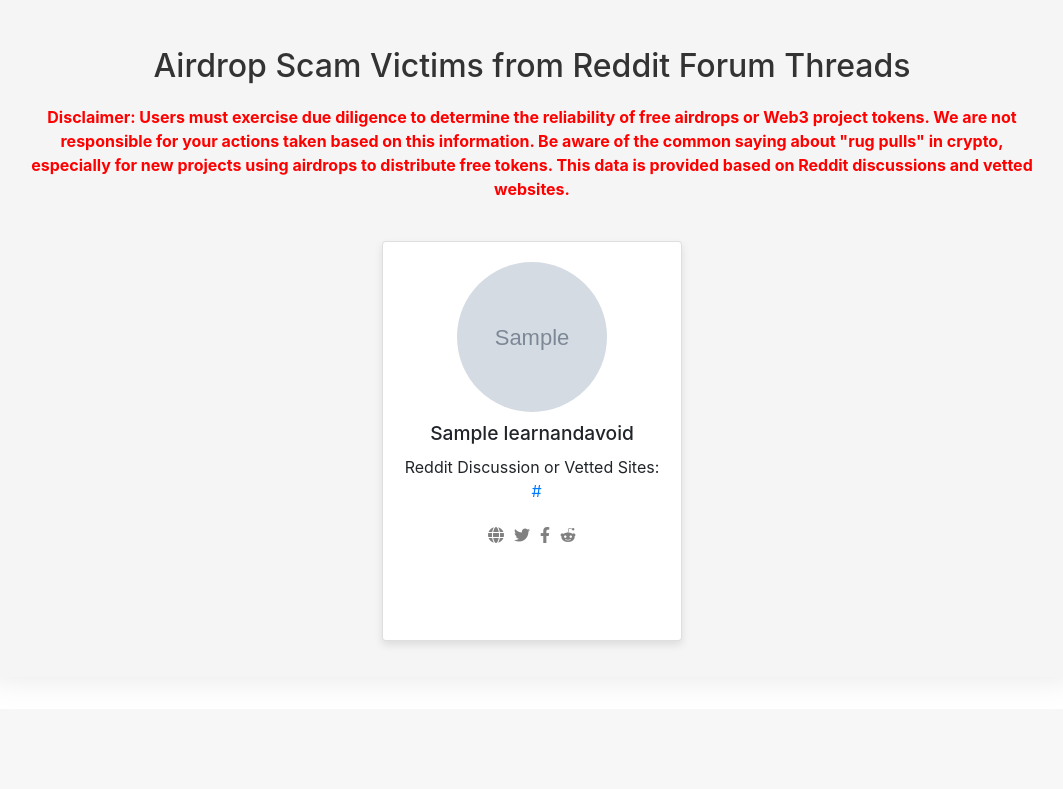
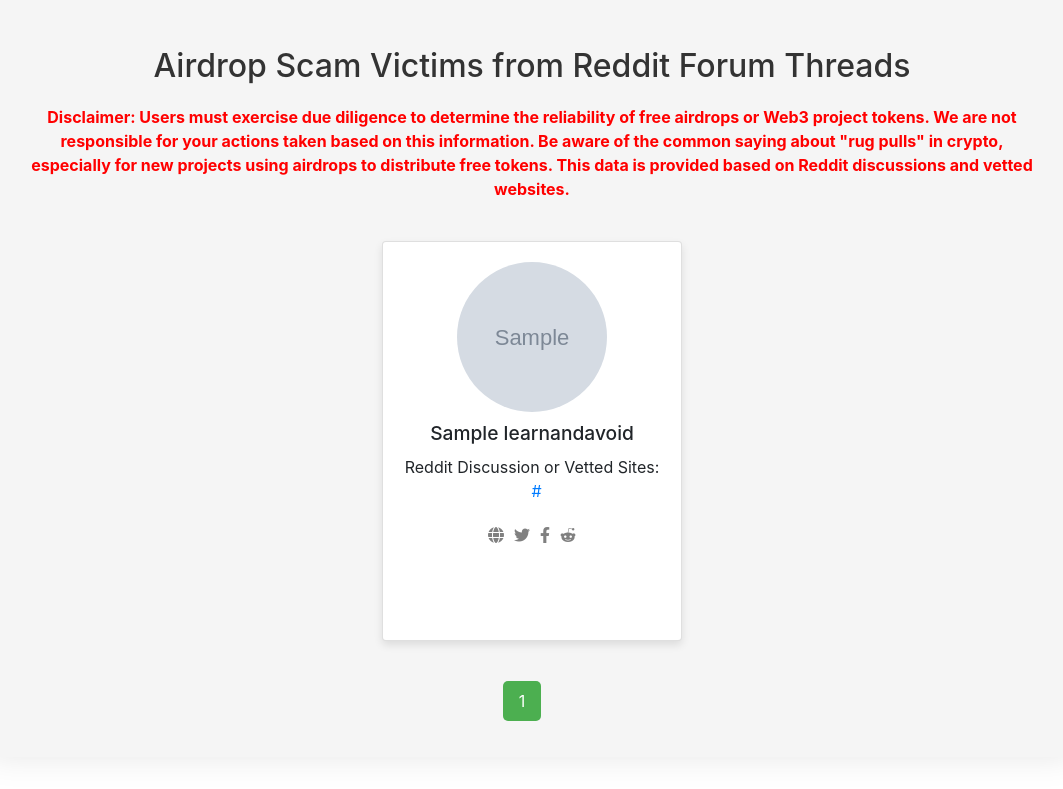
Before and after one commit to Teng-Jun/ITP_Group-23, a PHP site: page /learn_avoid.php in a window 1280 px wide. Shown: the part 193-982 px from the top of the page, without its empty margins (108-1171 px from the left). Before the commit the page ends 839 px from the top, so only its background shows below. Run offline with PHP 8.4, Linux system fonts and the light colour scheme; tables that the repository leaves empty or names only in its code hold one stand-in row (values such as "Sample post"); grey boxes marked "Sample" are stand-in pictures.

Commit message:
implement user friendly
added pages

```diff
--- a/Website Related/AirGuard/learn_avoid.php
+++ b/Website Related/AirGuard/learn_avoid.php
@@ -95,6 +95,30 @@
             margin: 20px;
             text-align: center;
         }
+
+        .pagination {
+            display: flex;
+            justify-content: center;
+            padding: 20px;
+        }
+
+        .pagination a {
+            color: black;
+            padding: 8px 16px;
+            text-decoration: none;
+            transition: background-color .3s;
+        }
+
+        .pagination a.active {
+            background-color: #4CAF50;
+            color: white;
+            border-radius: 5px;
+        }
+
+        .pagination a:hover:not(.active) {
+            background-color: #ddd;
+            border-radius: 5px;
+        }
     </style>
 </head>
 <body>
@@ -110,10 +134,22 @@
             <div class="container">
                 <?php
                 include 'dbconnection.php';
-                $sql = "SELECT * FROM learnandavoid";
+
+                $results_per_page = 15;
+                $sql = "SELECT COUNT(*) AS total FROM learnandavoid";
                 $result = $conn->query($sql);
+                $row = $result->fetch_assoc();
+                $total_results = $row['total'];
+                $total_pages = ceil($total_results / $results_per_page);
+
+                $page = isset($_GET['page']) ? (int)$_GET['page'] : 1;
+                $start_from = ($page - 1) * $results_per_page;
+
+                $sql = "SELECT * FROM learnandavoid LIMIT $start_from, $results_per_page";
+                $result = $conn->query($sql);
+
                 if ($result->num_rows > 0) {
-                    while($row = $result->fetch_assoc()) {
+                    while ($row = $result->fetch_assoc()) {
                         echo '<div class="card">';
                         echo '<img src="' . htmlspecialchars($row['image']) . '" alt="' . htmlspecialchars($row['name']) . '">';
                         echo '<div class="card-content">';
@@ -131,7 +167,63 @@
                 } else {
                     echo '<p>No scam data available.</p>';
                 }
-                $conn->close();
+                ?>
+            </div>
+            <div class="pagination">
+                <?php
+                if ($page > 1) {
+                    echo "<a href='learn_avoid.php?page=1'>&laquo; First</a>";
+                    echo "<a href='learn_avoid.php?page=" . ($page - 1) . "'>&lsaquo; " . ($page - 1) . "</a>";
+                }
+
+                if ($total_pages <= 5) {
+                    for ($i = 1; $i <= $total_pages; $i++) {
+                        if ($i == $page) {
+                            echo "<a class='active' href='learn_avoid.php?page=" . $i . "'>" . $i . "</a>";
+                        } else {
+                            echo "<a href='learn_avoid.php?page=" . $i . "'>" . $i . "</a>";
+                        }
+                    }
+                } else {
+                    if ($page <= 3) {
+                        for ($i = 1; $i <= 5; $i++) {
+                            if ($i == $page) {
+                                echo "<a class='active' href='learn_avoid.php?page=" . $i . "'>" . $i . "</a>";
+                            } else {
+                                echo "<a href='learn_avoid.php?page=" . $i . "'>" . $i . "</a>";
+                            }
+                        }
+                        echo "<a class='disabled'>...</a>";
+                        echo "<a href='learn_avoid.php?page=" . $total_pages . "'>" . $total_pages . "</a>";
+                    } elseif ($page > 3 && $page < $total_pages - 2) {
+                        echo "<a href='learn_avoid.php?page=1'>1</a>";
+                        echo "<a class='disabled'>...</a>";
+                        for ($i = $page - 2; $i <= $page + 2; $i++) {
+                            if ($i == $page) {
+                                echo "<a class='active' href='learn_avoid.php?page=" . $i . "'>" . $i . "</a>";
+                            } else {
+                                echo "<a href='learn_avoid.php?page=" . $i . "'>" . $i . "</a>";
+                            }
+                        }
+                        echo "<a class='disabled'>...</a>";
+                        echo "<a href='learn_avoid.php?page=" . $total_pages . "'>" . $total_pages . "</a>";
+                    } else {
+                        echo "<a href='learn_avoid.php?page=1'>1</a>";
+                        echo "<a class='disabled'>...</a>";
+                        for ($i = $total_pages - 4; $i <= $total_pages; $i++) {
+                            if ($i == $page) {
+                                echo "<a class='active' href='learn_avoid.php?page=" . $i . "'>" . $i . "</a>";
+                            } else {
+                                echo "<a href='learn_avoid.php?page=" . $i . "'>" . $i . "</a>";
+                            }
+                        }
+                    }
+                }
+
+                if ($page < $total_pages) {
+                    echo "<a href='learn_avoid.php?page=" . ($page + 1) . "'>" . ($page + 1) . " &rsaquo;</a>";
+                    echo "<a href='learn_avoid.php?page=" . $total_pages . "'>Last &raquo;</a>";
+                }
                 ?>
             </div>
         </main>
```
